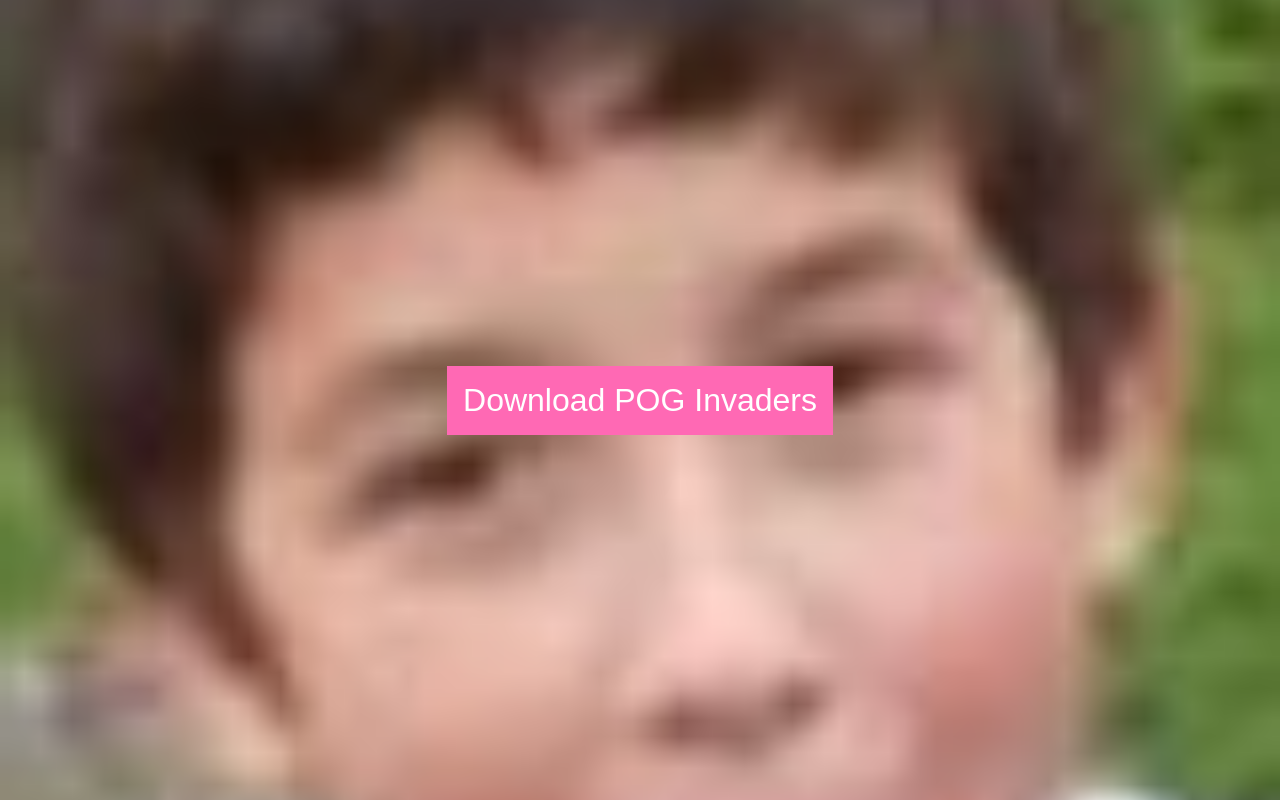
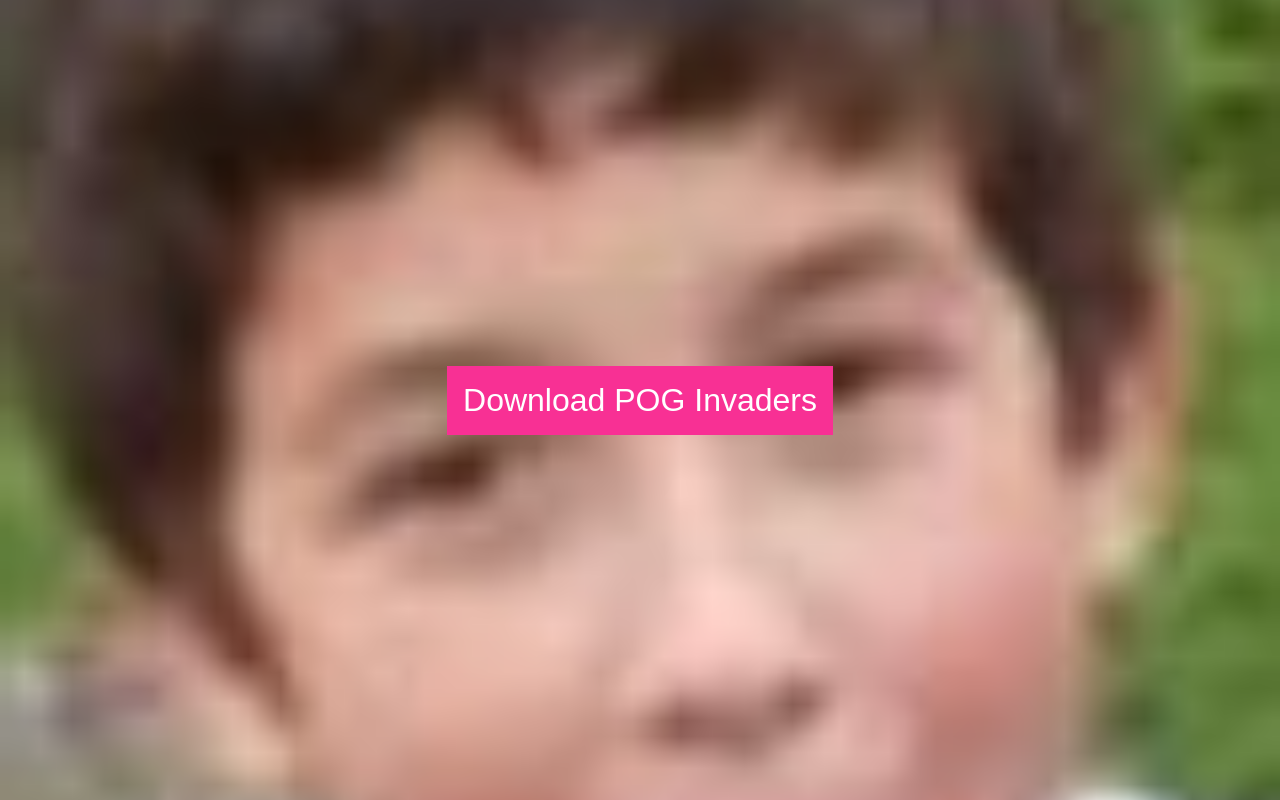
Before and after one commit to Milanrdnvc/pog-invaders, a plain HTML site: page index.html in a window 1280 px wide. In both pictures the pointer is over the link "Download POG Invaders". Drawn offline with Linux system fonts and the light colour scheme.

Commit message:
Add hover effect to download button

```diff
--- a/styles.css
+++ b/styles.css
@@ -26,3 +26,7 @@ a {
   font-size: 2rem;
   cursor: pointer;
 }
+
+a:hover {
+  background-color: rgb(248, 48, 148);
+}
```
